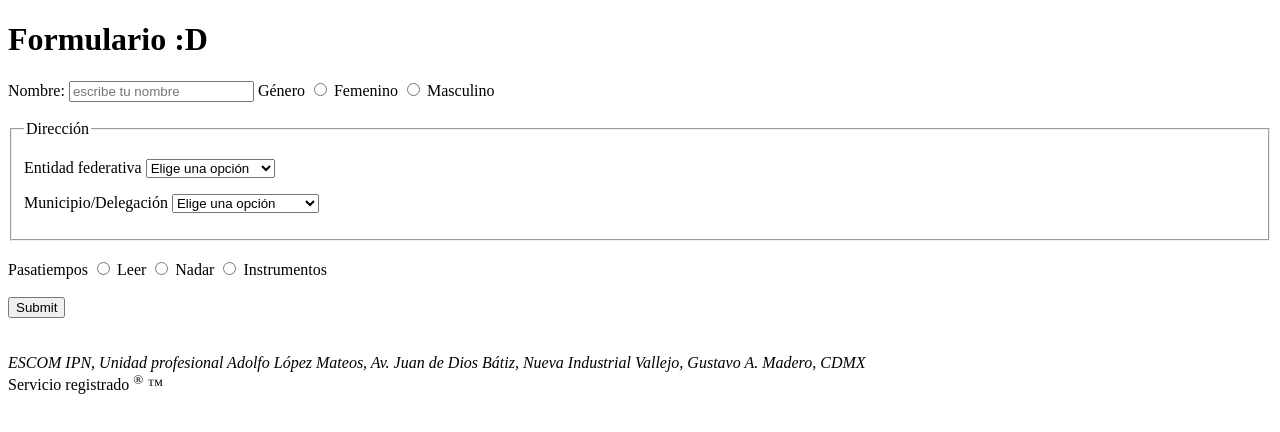
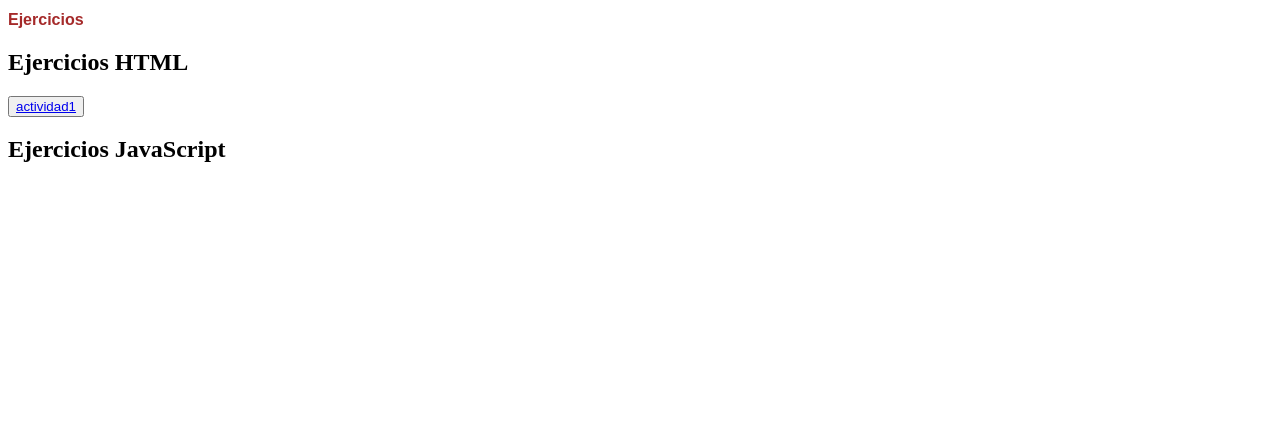
Before and after one commit to yareeli21/webbbb, a plain HTML site: page index.html in a window 1280 px wide. Drawn offline with Linux system fonts and the light colour scheme.

Commit message:
Add files via upload

```diff
--- a/index.html
+++ b/index.html
@@ -3,87 +3,18 @@
 <head>
     <meta charset="UTF-8">
     <meta name="viewport" content="width=device-width, initial-scale=1.0">
-    <title>Datos generales</title>
+    <title> Todos los ejercicios </title>
+    <link rel="stylesheet" href="styles.css">
 </head>
 <body>
-    <h1>Formulario :D</h1>
-    <form action="" method="post" name="datos">
-        <label for="nombre">Nombre:</label>
-        <input type="text" id="nombre" name="nombre" required placeholder="escribe tu nombre" >
+    <h1>Ejercicios</h1>
 
-        <label for="genero">Género</label>
+    <h2>Ejercicios HTML</h2>
+    <button><a href="act1.1/index.html">actividad1</a></button>
 
-            <input type="radio" name="gen" id="fem" value="small">
-            <label for="fem">Femenino</label>
+    <h2>Ejercicios JavaScript</h2>
 
 
-            <input type="radio" name="gen" id="mas" value="small">
-            <label for="mas">Masculino</label><br>
-        <br>
-        <fieldset>
-            <legend>Dirección</legend>
-            <p>
-                <tr>
-                    <th>Entidad federativa</th>
-                    <td>
-                        <select name="txtEF">
-                            <option value="" disabled selected>Elige una opción</option>
-                            <option value="edomex">Estado de México</option>
-                            <option value="Queretaro">Queretaro</option>
-                            <option value="CDMX">Ciudad de México</option>
-                            <option value="Hidalgo">Hidalgo</option>
-                            <option value="Monterrey">Monterrey</option>
-                        </select>
-                    </td>
 
-                </tr>
-            </p>
-            <p>
-                <tr>
-                    <th>Municipio/Delegación</th>
-                    <td>
-                        <select name="txtDel" id="listaDeDel">
-                            <datalist id="listaDeDel">
-                                <option value="" disabled selected>Elige una opción</option>
-                                <option>Gustavo A. Madero</option>
-                                <option>Azcapotzalco</option>
-                                <option>Miguel Hidalgo</option>
-                                <option>Cuahutémoc</option>
-                                <option>Venustiano Carranza</option>
-                            </datalist>
-                        </select>
-                    </td>
-                </tr>
-            </p>
-        </fieldset>
-
-        <br>
-
-        <label for="pas">Pasatiempos</label>
-
-            <input type="radio" name="pas" id="l" value="small">
-            <label for="l">Leer</label>
-
-
-            <input type="radio" name="pas" id="nada" value="small">
-            <label for="nada">Nadar</label>
-            <input type="radio" name="pas" id="ins" value="small">
-            <label for="ins">Instrumentos</label><br>
-
-        <br>
-
-        <input type="submit">
-
-
-        <!--municipios con datalist-->
-        <!--pasatiempos, son 3-->
-
-
-    </form>
-    <br>
-    <br>
-    <footer>
-        <address>ESCOM IPN, Unidad profesional Adolfo López Mateos, Av. Juan de Dios Bátiz, Nueva Industrial Vallejo, Gustavo A. Madero, CDMX</address>
-        Servicio registrado <sup>&#174</sup> &trade;</footer>
 </body>
 </html>
--- /dev/null
+++ b/styles.css
@@ -0,0 +1,15 @@
+h1{
+    font-family:fantasy;
+    font-size: medium;
+    color:brown;
+}
+div{
+    font-family: 'Gill Sans', 'Gill Sans MT', Calibri, 'Trebuchet MS', sans-serif;
+    width: 70%;
+    height: 100px;
+}
+#output{
+    font-size: 20px;
+    color:blue;
+    margin-top: 20px;
+}
```
Also changed, not shown: Untitled-5.html (added, +30 -0 lines), paresFor.js (added, +11 -0 lines), script.js (added, +7 -0 lines).
